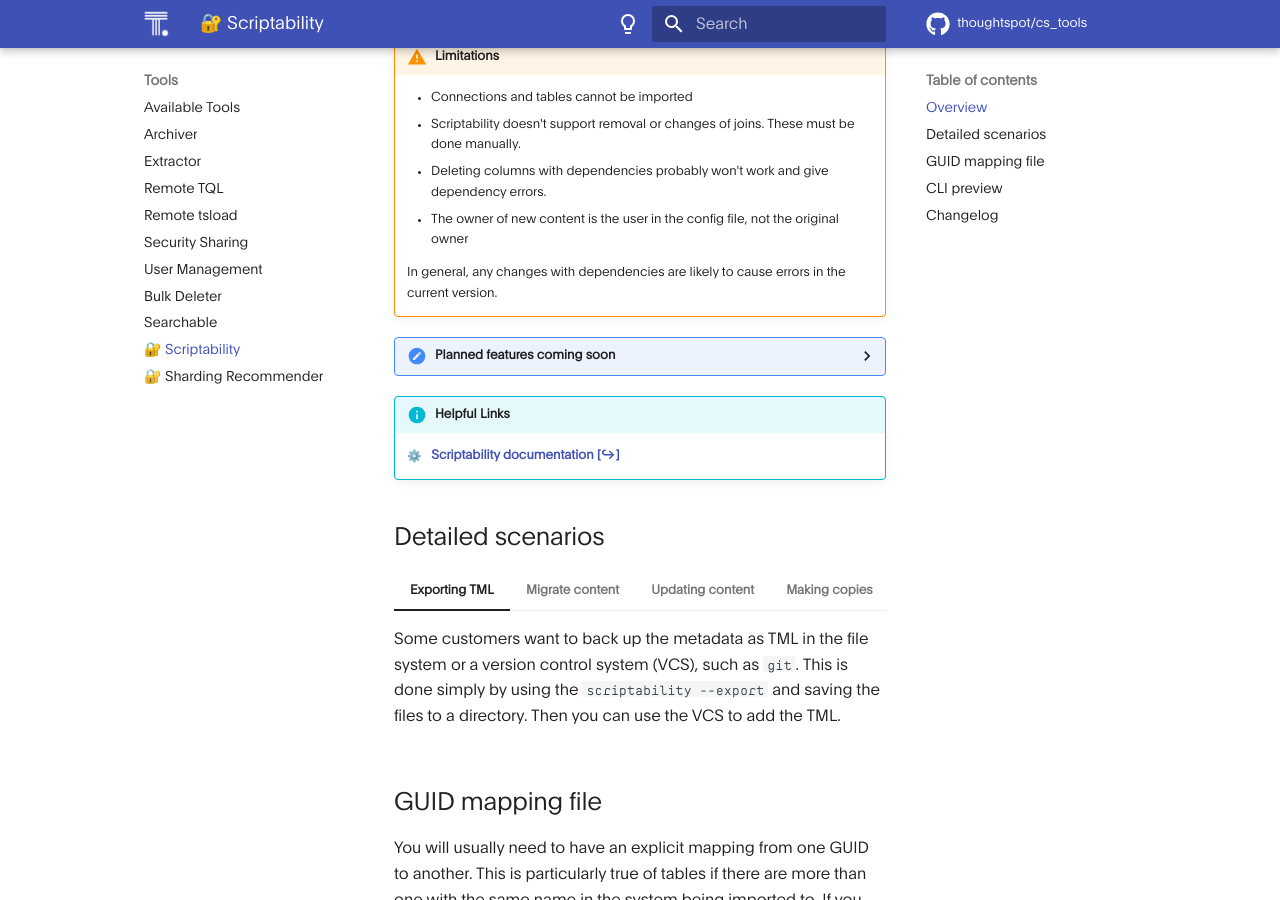
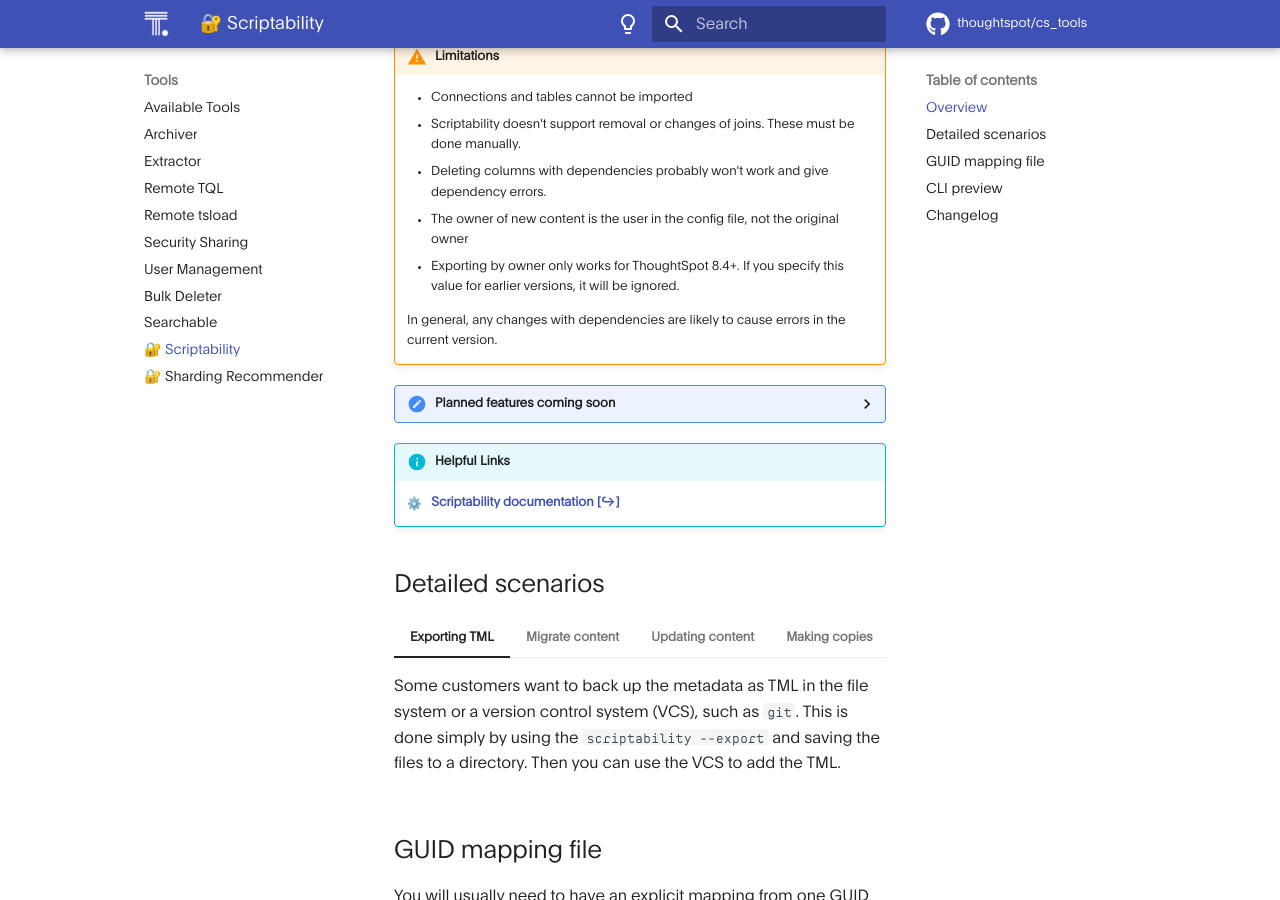
Before and after one commit to thoughtspot/cs_tools, an MkDocs documentation site: the page built from docs/cs-tools/scriptability/README.md, in a window 1280 px wide and 900 px high, scrolled down 1423 px. Built offline with MkDocs 1.6.1 and Material for MkDocs 9.7.7, drawn with Linux system fonts in a browser that asks for light colours; emoji names are drawn with the system emoji font; some web fonts are replaced; comment, search, counter and statistics services are not loaded.

Commit message:
Added comments to docs r/e limitations of owner for export to 8.4+.

```diff
--- a/docs/cs-tools/scriptability/README.md
+++ b/docs/cs-tools/scriptability/README.md
@@ -51,6 +51,7 @@
     * Scriptability doesn't support removal or changes of joins.  These must be done manually.
     * Deleting columns with dependencies probably won't work and give dependency errors.
     * The owner of new content is the user in the config file, not the original owner
+    * Exporting by owner only works for ThoughtSpot 8.4+.  If you specify this value for earlier versions, it will be ignored.
 
     In general, any changes with dependencies are likely to cause errors in the current version.
 
@@ -216,6 +217,9 @@
     Options:
       --tags TAGS                     comma separated list of tags to export
       --export-ids GUIDS              comma separated list of GUIDs to export
+      --owner USERNAME                username that owns the content to download
+                                      (TS version 8.4+ only)
+
       --export-associated / --no-export-associated
                                       if specified, also export related content
                                       [default: no-export-associated]
```
Also changed, not shown: 1 other file.
